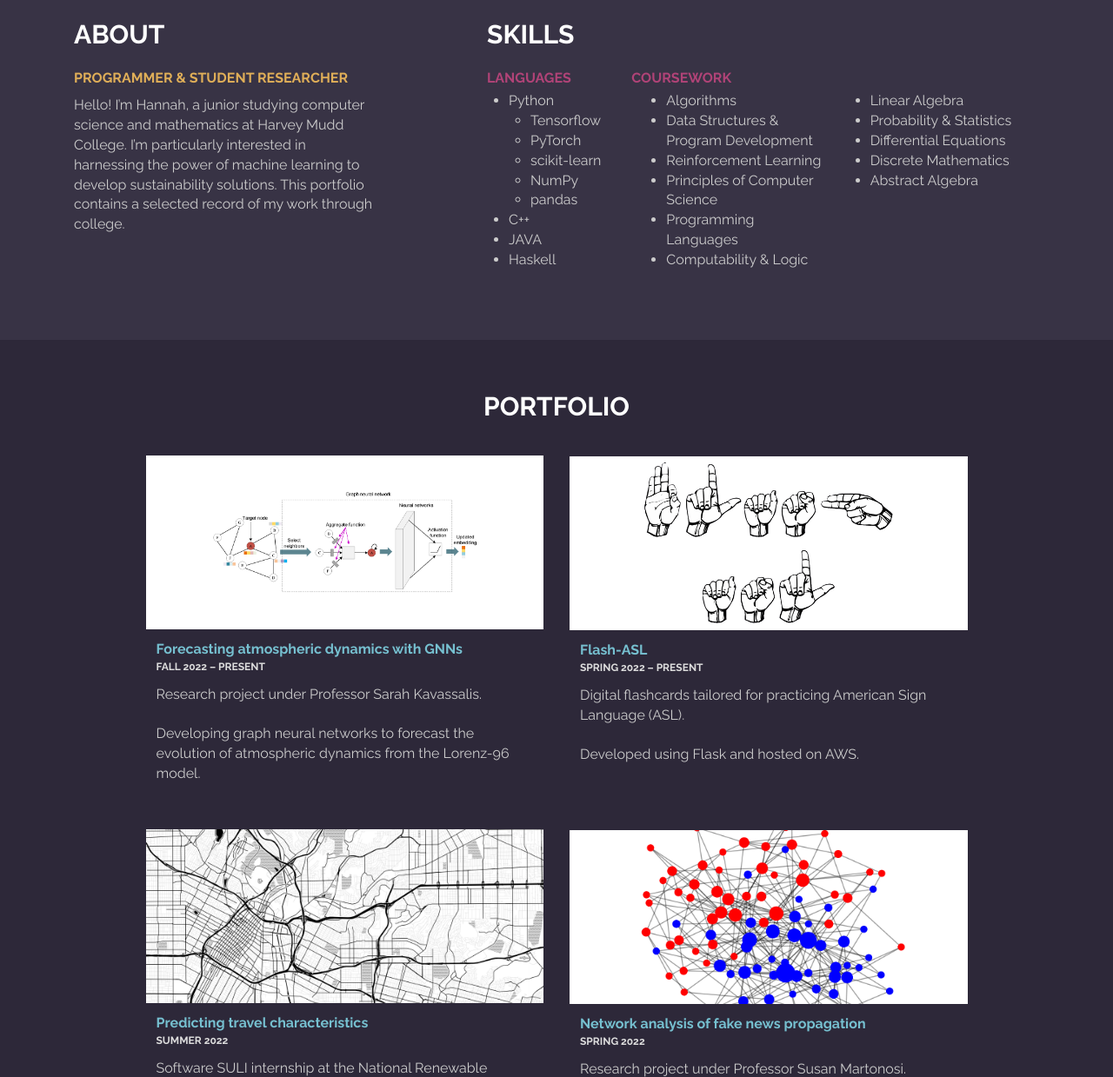
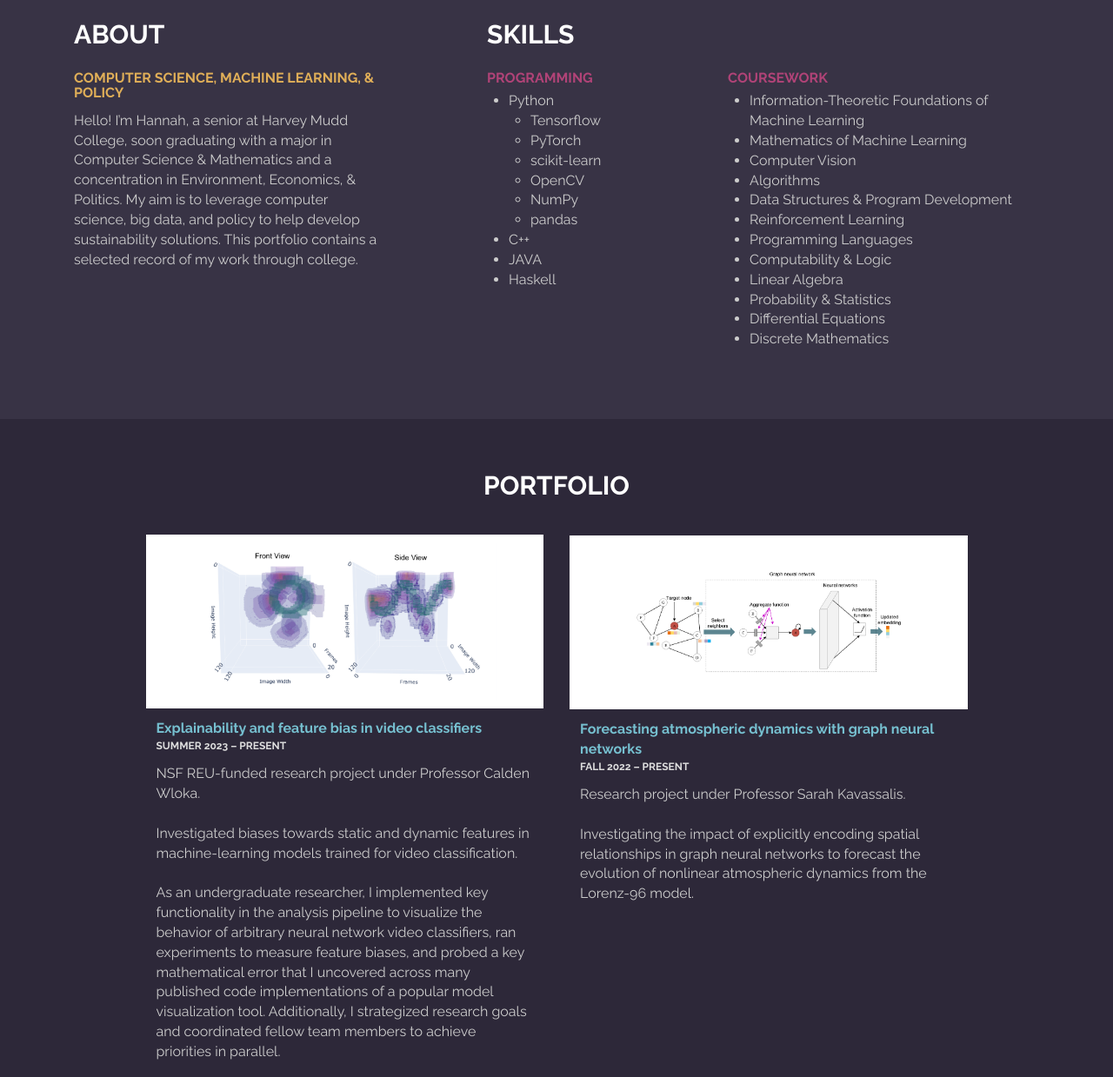
Before and after one commit to hlu109/hlu109.github.io, a plain HTML site: page index.html in a window 1280 px wide. Shown: the part 511-1750 px from the top of the page at 87% size. Drawn offline with Linux system fonts and the light colour scheme.

Commit message:
Update About and add summer research project

```diff
--- a/index.html
+++ b/index.html
@@ -1,7 +1,5 @@
 <!DOCTYPE html>
 <html lang="en">
-  <!-- TODO: include header bar? -->
-  <!-- TODO: add photo credits -->
   <head>
     <meta charset="utf-8" />
 
@@ -52,13 +50,10 @@
         <div class="container">
           <div class="col-md-4 col-xs-12 wow fadeInLeft" data-wow-delay="0.6s">
             <h2>ABOUT</h2>
-            <h4>PROGRAMMER &AMP; STUDENT RESEARCHER</h4>
+            <h4>COMPUTER SCIENCE, MACHINE LEARNING, &AMP; POLICY </h4>
+            <!-- TODO: add something for policy -->
             <p>
-              Hello! I’m Hannah, a junior studying computer science and
-              mathematics at Harvey Mudd College. I’m particularly interested in
-              harnessing the power of machine learning to develop sustainability
-              solutions. This portfolio contains a selected record of my work
-              through college.
+              Hello! I’m Hannah, a senior at Harvey Mudd College, soon graduating with a major in Computer Science &AMP; Mathematics and a concentration in Environment, Economics, &AMP; Politics. My aim is to leverage computer science, big data, and policy to help develop sustainability solutions. This portfolio contains a selected record of my work through college.
             </p>
             <p><br /></p>
           </div>
@@ -70,17 +65,18 @@
 
             <div class="row">
               <div
-                class="col-md-3 col-xs-5 wow fadeInRight"
+                class="col-md-5 col-xs-5 wow fadeInRight"
                 data-wow-delay="0.9s"
               >
                 <div class="media">
-                  <h3 class="media-heading">LANGUAGES</h3>
+                  <h3 class="media-heading">PROGRAMMING</h3>
                   <ul>
                     <li>Python</li>
                     <ul>
                       <li>Tensorflow</li>
                       <li>PyTorch</li>
                       <li>scikit-learn</li>
+                      <li>OpenCV</li>
                       <li>NumPy</li>
                       <li>pandas</li>
                     </ul>
@@ -92,34 +88,24 @@
               </div>
 
               <div
-                class="col-md-9 col-xs-7 wow fadeInRight"
+                class="col-md-7 col-xs-7 wow fadeInRight"
                 data-wow-delay="0.9s"
               >
                 <div class="media">
                   <h3 class="media-heading">COURSEWORK</h3>
-                  <div
-                    class="col-md-6 col-xs-12 wow fadeInRight"
-                    data-wow-delay="0.9s"
-                  >
                     <ul>
+                      <li>Information-Theoretic Foundations of Machine Learning</li>
+                      <li>Mathematics of Machine Learning</li>
+                      <li>Computer Vision</li>
                       <li>Algorithms</li>
                       <li>Data Structures &AMP; Program Development</li>
                       <li>Reinforcement Learning</li>
-                      <li>Principles of Computer Science</li>
                       <li>Programming Languages</li>
                       <li>Computability &AMP; Logic</li>
-                    </ul>
-                  </div>
-                  <div
-                    class="col-md-6 col-xs-12 wow fadeInRight"
-                    data-wow-delay="0.9s"
-                  >
-                    <ul>
                       <li>Linear Algebra</li>
                       <li>Probability &AMP; Statistics</li>
                       <li>Differential Equations</li>
                       <li>Discrete Mathematics</li>
-                      <li>Abstract Algebra</li>
                     </ul>
                   </div>
                 </div>
@@ -148,6 +134,40 @@
             <div class="col-sm-1 col-xs-2"></div>
             <div class="col-sm-5 col-xs-8 wow fadeIn" data-wow-delay="0.6s">
               <div class="portfolio-thumb">
+                <a class="title"
+                href="https://dfonsec.github.io/LAB4CATS-Site/"
+                >
+                <!-- <p class="photo-credits">Folium map tiles by Stamen Design</p> -->
+                <img
+                    src="../images/action_attention_heatmaps.png"
+                    class="img-responsive"
+                    alt="Folium city map"
+                />
+                <div class="project-title">
+                Explainability and feature bias in video classifiers
+                </div>
+                </a>
+                <div class="project-duration">SUMMER 2023 – PRESENT</div>
+                <p class="project-description">
+                  NSF REU-funded research project under Professor Calden Wloka.
+                  <br />
+                  <br />
+                  Investigated biases towards static and dynamic features in machine-learning models trained for video classification.
+                  <br />
+                  <br />
+                  As an undergraduate researcher, I implemented key functionality in the analysis pipeline to visualize the behavior of arbitrary neural network video classifiers, ran experiments to measure feature biases, and probed a key mathematical error that I uncovered across many published code implementations of a popular model visualization tool.
+                  Additionally, I strategized research goals and coordinated fellow team members to achieve priorities in parallel.
+
+                </p>
+              </div>
+            </div>
+            <div class="col-sm-0 col-xs-2"></div>
+            <div class="clearfix visible-xs">
+              <!-- clearfix xs cols -->
+            </div>
+            <div class="col-sm-0 col-xs-2"></div>
+            <div class="col-sm-5 col-xs-8 wow fadeIn" data-wow-delay="0.6s">
+                <div class="portfolio-thumb">
                   <div class="title">
                     <!-- <p class="photo-credits">https://www.mdpi.com/2076-3417/11/12/5656</p> -->
                     <img
@@ -157,24 +177,24 @@
                     />
 
                     <div class="project-title">
-                    Forecasting atmospheric dynamics with GNNs
+                      Forecasting atmospheric dynamics with graph neural networks
                     </div>
                   </div>
+
                   <div class="project-duration">FALL 2022 – PRESENT</div>
                   <p class="project-description">
                     Research project under Professor Sarah Kavassalis.
                     <br />
                     <br />
-                  Developing graph neural networks to forecast the evolution of
-                  atmospheric dynamics from the Lorenz-96 model.
+                    Investigating the impact of explicitly encoding spatial relationships in graph neural networks to forecast the evolution of nonlinear atmospheric dynamics from the Lorenz-96 model.
                   </p>
                 </div>
               </div>
-            <div class="col-sm-0 col-xs-2"></div>
-            <div class="clearfix visible-xs">
-              <!-- clearfix xs cols -->
+              <div class="col-sm-1 col-xs-2"></div>
           </div>
-            <div class="col-sm-0 col-xs-2"></div>
+          <!-- row -->
+          <div class="row">
+            <div class="col-sm-1 col-xs-2"></div>
             <div class="col-sm-5 col-xs-8 wow fadeIn" data-wow-delay="0.6s">
                 <div class="portfolio-thumb">
                   <a class="title" href="https://flash-asl.com">
@@ -186,7 +206,7 @@
 
                     <div class="project-title">Flash-ASL</div>
                   </a>
-                <div class="project-duration">SPRING 2022 – PRESENT</div>
+                  <div class="project-duration">WINTER 2022 – WINTER 2023</div>
                   <p class="project-description">
                     Digital flashcards tailored for practicing American Sign
                     Language (ASL).
@@ -196,11 +216,11 @@
                   </p>
                 </div>
               </div>
-            <div class="col-sm-1 col-xs-2"></div>
+              <div class="col-sm-0 col-xs-2"></div>
+            <div class="clearfix visible-xs">
+              <!-- clearfix xs cols -->
             </div>
-          <!-- row -->
-          <div class="row">
-            <div class="col-sm-1 col-xs-2"></div>
+            <div class="col-sm-0 col-xs-2"></div>
             <div class="col-sm-5 col-xs-8 wow fadeIn" data-wow-delay="0.6s">
                 <div class="portfolio-thumb">
                   <a
@@ -239,11 +259,12 @@
                   </p>
                 </div>
               </div>
-            <div class="col-sm-0 col-xs-2"></div>
-            <div class="clearfix visible-xs">
-              <!-- clearfix xs cols -->
+              <div class="col-sm-1 col-xs-2"></div>
           </div>
-            <div class="col-sm-0 col-xs-2"></div>
+          <!-- row -->
+
+          <div class="row">
+            <div class="col-sm-1 col-xs-2"></div>
             <div class="col-sm-5 col-xs-8 wow fadeIn" data-wow-delay="0.6s">
                 <div class="portfolio-thumb">
                   <div class="title">
@@ -255,7 +276,6 @@
                     <div class="project-title">
                       Network analysis of fake news propagation
                     </div>
-                  <!-- TODO: remove hovering text formatting -->
                   </div>
                   <div class="project-duration">SPRING 2022</div>
                   <p class="project-description">
@@ -270,12 +290,11 @@
                   </p>
                 </div>
               </div>
-            <div class="col-sm-1 col-xs-2"></div>
+              <div class="col-sm-0 col-xs-2"></div>
+            <div class="clearfix visible-xs">
+              <!-- clearfix xs cols -->
             </div>
-          <!-- row -->
-
-          <div class="row">
-            <div class="col-sm-1 col-xs-2"></div>
+            <div class="col-sm-0 col-xs-2"></div>
             <div class="col-sm-5 col-xs-8 wow fadeIn" data-wow-delay="0.6s">
                 <div class="portfolio-thumb">
                   <a
@@ -296,17 +315,14 @@
                     Image classification of animal species using convolutional
                     neural networks, data augmentation, and transfer learning.
                   </p>
-
-                <!-- <a href="https://github.com/hlu109/neural-networks">
-								<div class="portfolio-overlay"></div>
-							</a> -->
                 </div>
               </div>
-            <div class="col-sm-0 col-xs-2"></div>
-            <div class="clearfix visible-xs">
-              <!-- clearfix xs cols -->
+              <div class="col-sm-1 col-xs-2"></div>
           </div>
-            <div class="col-sm-0 col-xs-2"></div>
+          <!-- row -->
+
+          <div class="row">
+            <div class="col-sm-1 col-xs-2"></div>
             <div class="col-sm-5 col-xs-8 wow fadeIn" data-wow-delay="0.6s">
                 <div class="portfolio-thumb">
                     <a
@@ -338,18 +354,13 @@
                         >Zindi</a
                         >.
                     </p>
-
-                <!-- <a href="https://github.com/hlu109/pollution-prediction">
-								<div class="portfolio-overlay"></div>
-							</a> -->
                 </div>
             </div>
-            <div class="col-sm-1 col-xs-2"></div>
+            <div class="col-sm-0 col-xs-2"></div>
+            <div class="clearfix visible-xs">
+              <!-- clearfix xs cols -->
             </div>
-          <!-- row -->
-
-          <div class="row">
-            <div class="col-sm-1 col-xs-2"></div>
+            <div class="col-sm-0 col-xs-2"></div>
             <div class="col-sm-5 col-xs-8 wow fadeIn" data-wow-delay="0.6s">
                 <div class="portfolio-thumb">
                     <a
@@ -378,17 +389,13 @@
                         remote learning, and lends insight on the effects of human
                         behavior versus infrastructure.
                     </p>
-
-                <!-- <a href="https://tableau.campus.pomona.edu/views/Complete_SAR_FY21_v2/OverviewDashboard?%3Aembed=yes&%3Atoolbar=no">
-								<div class="portfolio-overlay"></div>
-							</a> -->
                 </div>
             </div>
-            <div class="col-sm-0 col-xs-2"></div>
-            <div class="clearfix visible-xs">
-              <!-- clearfix xs cols -->
+            <div class="col-sm-1 col-xs-2"></div>
           </div>
-            <div class="col-sm-0 col-xs-2"></div>
+          <!-- row -->
+          <div class="row">
+            <div class="col-sm-1 col-xs-2"></div>
             <div class="col-sm-5 col-xs-8 wow fadeIn" data-wow-delay="0.6s">
               <div class="portfolio-thumb">
                 <a class="title" href="https://github.com/p-ai-org/p-sync">
@@ -406,12 +413,18 @@
                   Applications to forecasting the growth of digital communities.
                 </p>
 
-                <!-- <a href="https://github.com/p-ai-org/p-sync">
-								<div class="portfolio-overlay"></div>
-							</a> -->
               </div>
             </div>
+            <div class="col-sm-0 col-xs-2"></div>
+            <div class="clearfix visible-xs">
+              <!-- clearfix xs cols -->
+            </div>
+            <div class="col-sm-0 col-xs-2"></div>
+            <div class="col-sm-5 col-xs-8 wow fadeIn" data-wow-delay="0.6s">
+                <!-- empty project placeholder -->
+            </div>
             <div class="col-sm-1 col-xs-2"></div>
+
           </div>
           <!-- row -->
         </div>
@@ -462,7 +475,7 @@
           <div class="row">
             <div class="col-md-12 wow fadeIn" data-wow-delay="0.4s">
               <hr />
-              <p>Last updated: January 2023</p>
+              <p>Last updated: September 2023</p>
             </div>
           </div>
         </div>
```
Also changed, not shown: images/action_attention_heatmaps.png (added). Lines whose indentation alone changed are shown as unchanged.
